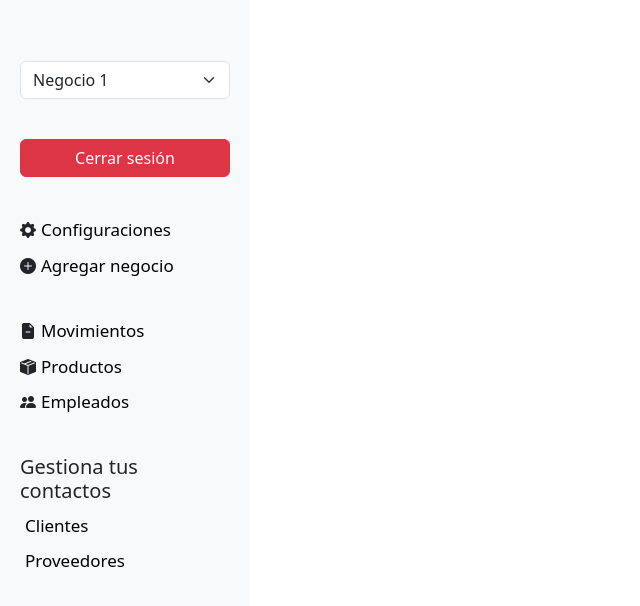
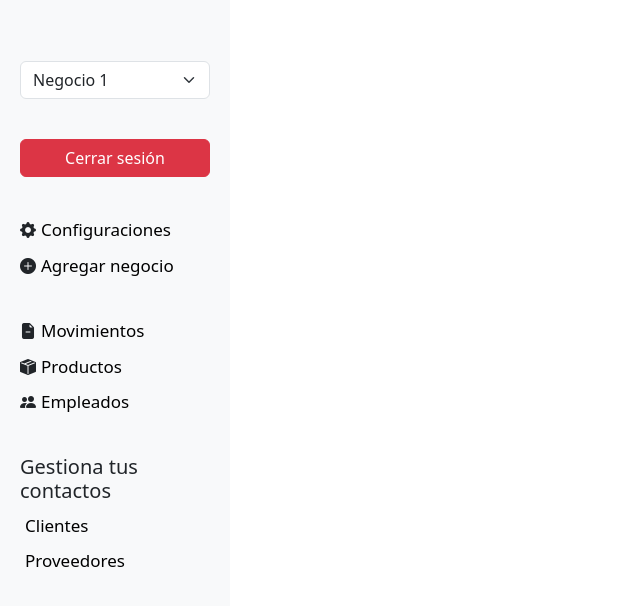
Before and after one commit to SaulEfra/Proyect_Web, a Vue app: page /ParteLateral in a window 1280 px wide. Shown: the top 606 px of the page, without its empty margins (0-640 px from the left). Built offline with nearby package versions, Linux system fonts and the light colour scheme.

Commit message:
se corrigio el tamaño de la barra lateral

```diff
--- a/src/components/ParteLateral.vue
+++ b/src/components/ParteLateral.vue
@@ -103,7 +103,7 @@ export default {
   top: 0;
   left: 0;
   height: 100vh;
-  width: 250px;
+  width: 230px;
   background-color: #f8f9fa;
   padding: 20px;
   overflow-y: auto;
```
